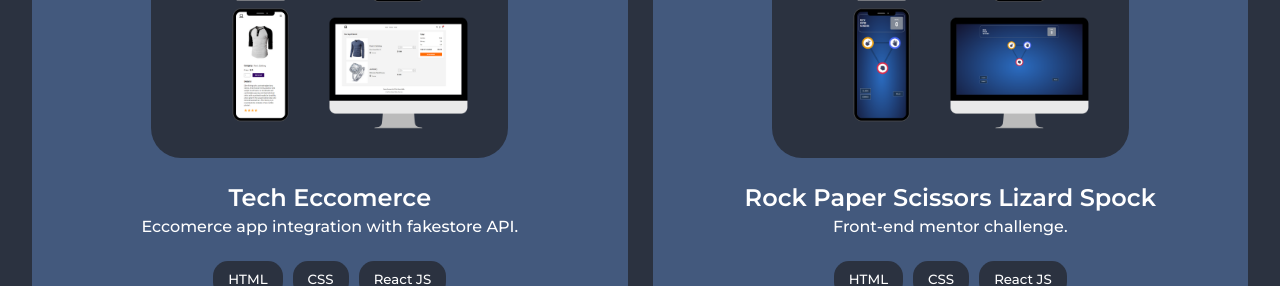
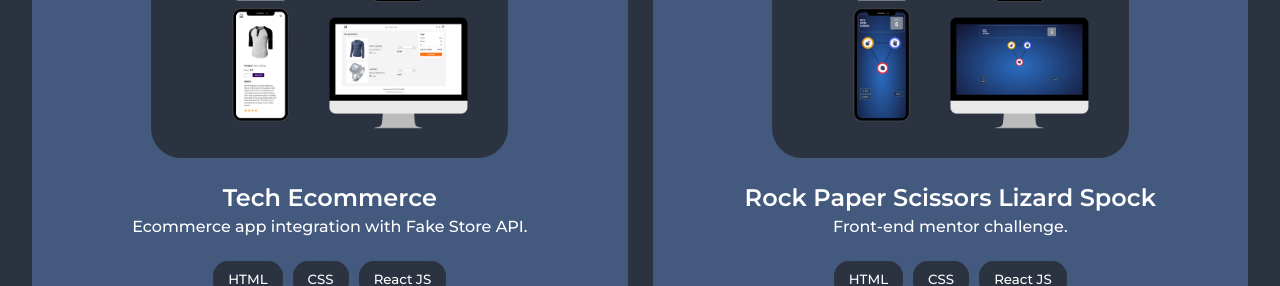
Before and after one commit to MKemmx/portfolio, a React (Vite) app: page / in a window 1280 px wide. Shown: the part 3385-3671 px from the top of the page. Built offline with nearby package versions, Linux system fonts and the light colour scheme.

Commit message:
added my resume

```diff
--- a/src/Components/About/About.jsx
+++ b/src/Components/About/About.jsx
@@ -25,6 +25,12 @@ const About = () => {
               I'd love to hear from you!
             </p>
             <motion.button
+              onClick={() => {
+                window.open(
+                  "https://drive.google.com/file/d/1p3g_Tmm3UsLfIHtNecwsotugl8aTYhLj/view",
+                  "_blank"
+                );
+              }}
               whileHover={{ scale: 1.1 }}
               whileTap={{ scale: 0.9 }}
               className="resume-btn"
--- a/src/Components/Contact/Contact.jsx
+++ b/src/Components/Contact/Contact.jsx
@@ -69,7 +69,15 @@ const Contact = () => {
 
         <div className="box1">
           <p className="contact-title">Others</p>
-          <div className="contact-details">
+          <div
+            onClick={() => {
+              window.open(
+                "https://drive.google.com/file/d/1p3g_Tmm3UsLfIHtNecwsotugl8aTYhLj/view",
+                "_blank"
+              );
+            }}
+            className="contact-details"
+          >
             <AiFillFileWord className="contact-icon" size={24} />
             <p> Resume </p>
           </div>
--- a/src/Components/Project/Project.jsx
+++ b/src/Components/Project/Project.jsx
@@ -30,15 +30,15 @@ const Project = () => {
       tools: ["HTML", "CSS", "React JS", "Express", "Mongo DB", "Tailwind CSS"],
       image: Spes,
       githubLink: "",
-      pageLink: "https://spes-tolosa-system.vercel.app/",
+      pageLink: "https://spes-monitoring-system.vercel.app/",
     },
     {
-      title: "Tech Eccomerce",
-      subTitle: "Eccomerce app integration with fakestore API.",
+      title: "Tech Ecommerce",
+      subTitle: "Ecommerce app integration with Fake Store API.",
       tools: ["HTML", "CSS", "React JS"],
       image: Eccomerce,
       githubLink: "https://github.com/MKemmx/eccomerce-front-end",
-      pageLink: "https://eccomerce-front-end-reactjs.vercel.app/",
+      pageLink: "https://tech-ecommerce.vercel.app/",
     },
     // {
     //   title: "Starbucks Clone",
```
